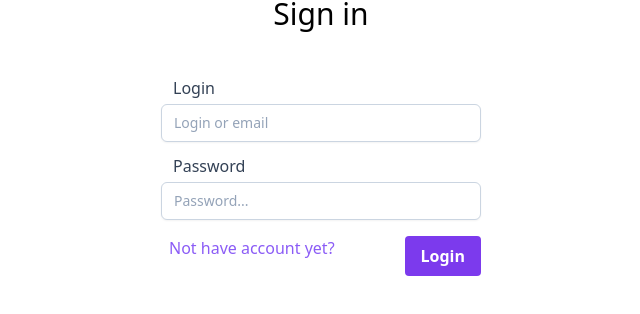
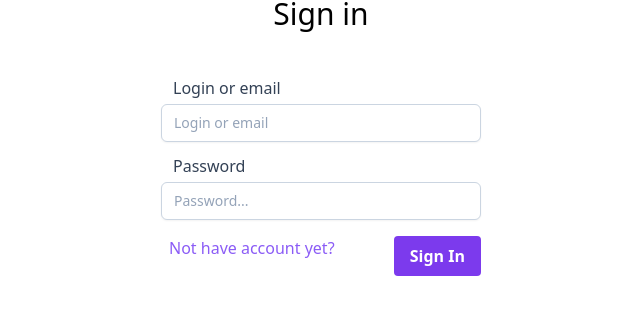
Before and after one commit to LenyPython/Listr, an Angular app in the folder frontend/: page /login in a window 1280 px wide. Shown: the part 144-458 px from the top of the page, without its empty margins (319-959 px from the left). Built offline with nearby package versions, Linux system fonts and the light colour scheme.

Commit message:
Add Reactive Form to Login Page

```diff
--- a/frontend/src/app/authModule/auth.module.ts
+++ b/frontend/src/app/authModule/auth.module.ts
@@ -3,6 +3,7 @@ import { CommonModule } from '@angular/common';
 import { NgModule } from '@angular/core';
 import { LoginComponent } from 'src/app/authModule/components/login/login.component';
 import { RegisterComponent } from './components/register/register.component';
+import { ReactiveFormsModule } from '@angular/forms';
 
 const routes = [
   {
@@ -15,7 +16,7 @@ const routes = [
   },
 ];
 @NgModule({
-  imports: [CommonModule, RouterModule.forChild(routes)],
+  imports: [CommonModule, RouterModule.forChild(routes), ReactiveFormsModule],
   declarations: [LoginComponent, RegisterComponent],
 })
 export class AuthModule {}
--- a/frontend/src/app/authModule/components/login/login.component.html
+++ b/frontend/src/app/authModule/components/login/login.component.html
@@ -1,29 +1,58 @@
 <div [ngClass]="['flex', 'flex-col', 'items-center']">
   <h2 [ngClass]="['text-3xl', 'mb-8']">Sign in</h2>
-    <form [ngClass]="['flex', 'flex-col', 'content-center', 'w-80']">
+  <form
+    [formGroup]="form"
+    [ngClass]="['flex', 'flex-col', 'content-center', 'w-80']"
+    (ngSubmit)="onSubmit()"
+  >
     <label for="login" [ngClass]="['block']">
-            <span [ngClass]="['mt-3','ml-3', 'block', 'text-md', 'font-medium', 'text-slate-700']">
-                Login
+      <span
+        [ngClass]="[
+          'mt-3',
+          'ml-3',
+          'block',
+          'text-md',
+          'font-medium',
+          'text-slate-700'
+        ]"
+      >
+        Login or email
       </span>
-            <input type="text" name="login"
+      <input
+        type="text"
+        formControlName="login"
         [ngClass]="['input-primary']"
-            placeholder="Login or email" required>
+        placeholder="Login or email"
+      />
     </label>
     <label for="password" [ngClass]="['block']">
-            <span [ngClass]="['mt-3','ml-3', 'block', 'text-md', 'font-medium', 'text-slate-700']">
+      <span
+        [ngClass]="[
+          'mt-3',
+          'ml-3',
+          'block',
+          'text-md',
+          'font-medium',
+          'text-slate-700'
+        ]"
+      >
         Password
       </span>
-            <input type="password" name="password"
+      <input
+        type="password"
+        formControlName="password"
         [ngClass]="['input-primary']"
-            placeholder="Password..."required>
+        placeholder="Password..."
+      />
     </label>
     <div [ngClass]="['pl-2', 'mt-4', 'flex', 'justify-between']">
-            <a routerLink="/register" [ngClass]="['text-violet-500','hover:text-violet-300']">
+      <a
+        routerLink="/register"
+        [ngClass]="['text-violet-500', 'hover:text-violet-300']"
+      >
         Not have account yet?
       </a>
-            <button type="submit" [ngClass]="['btn-primary']">
-                Login
-            </button>
+      <button type="submit" [ngClass]="['btn-primary']">Sign In</button>
     </div>
   </form>
 </div>
--- a/frontend/src/app/authModule/components/login/login.component.ts
+++ b/frontend/src/app/authModule/components/login/login.component.ts
@@ -1,4 +1,5 @@
 import { Component, OnInit } from '@angular/core';
+import { FormBuilder, FormGroup, Validators } from '@angular/forms';
 
 @Component({
   templateUrl: './login.component.html',
@@ -6,6 +7,21 @@ import { Component, OnInit } from '@angular/core';
   styleUrls: ['./login.component.scss'],
 })
 export class LoginComponent implements OnInit {
-  constructor() {}
-  ngOnInit(): void {}
+  form: FormGroup = new FormGroup({});
+
+  constructor(private formBuilder: FormBuilder) {}
+
+  ngOnInit(): void {
+    this.initializeForm();
+  }
+
+  initializeForm(): void {
+    this.form = this.formBuilder.group({
+      login: ['', Validators.required],
+      password: ['', Validators.required],
+    });
+  }
+  onSubmit(): void {
+    console.log(this.form.value);
+  }
 }
```
Lines whose indentation alone changed are shown as unchanged.
